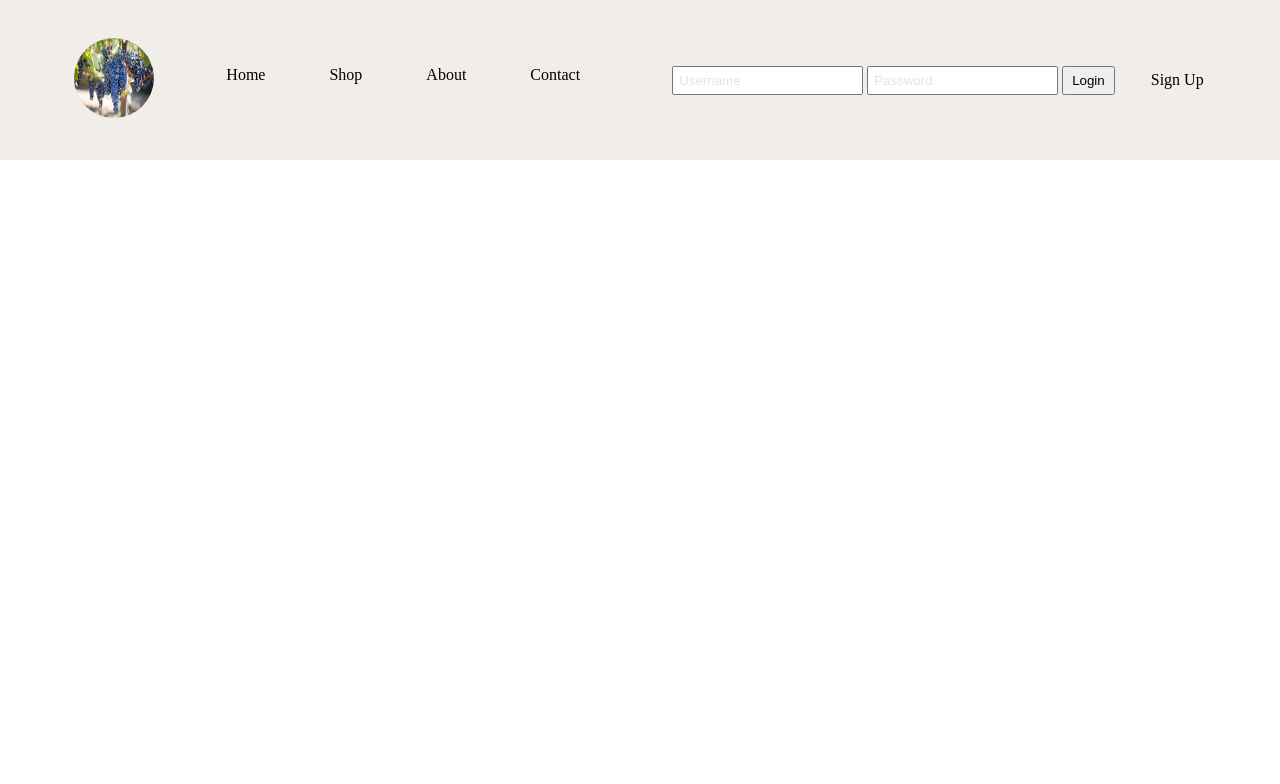
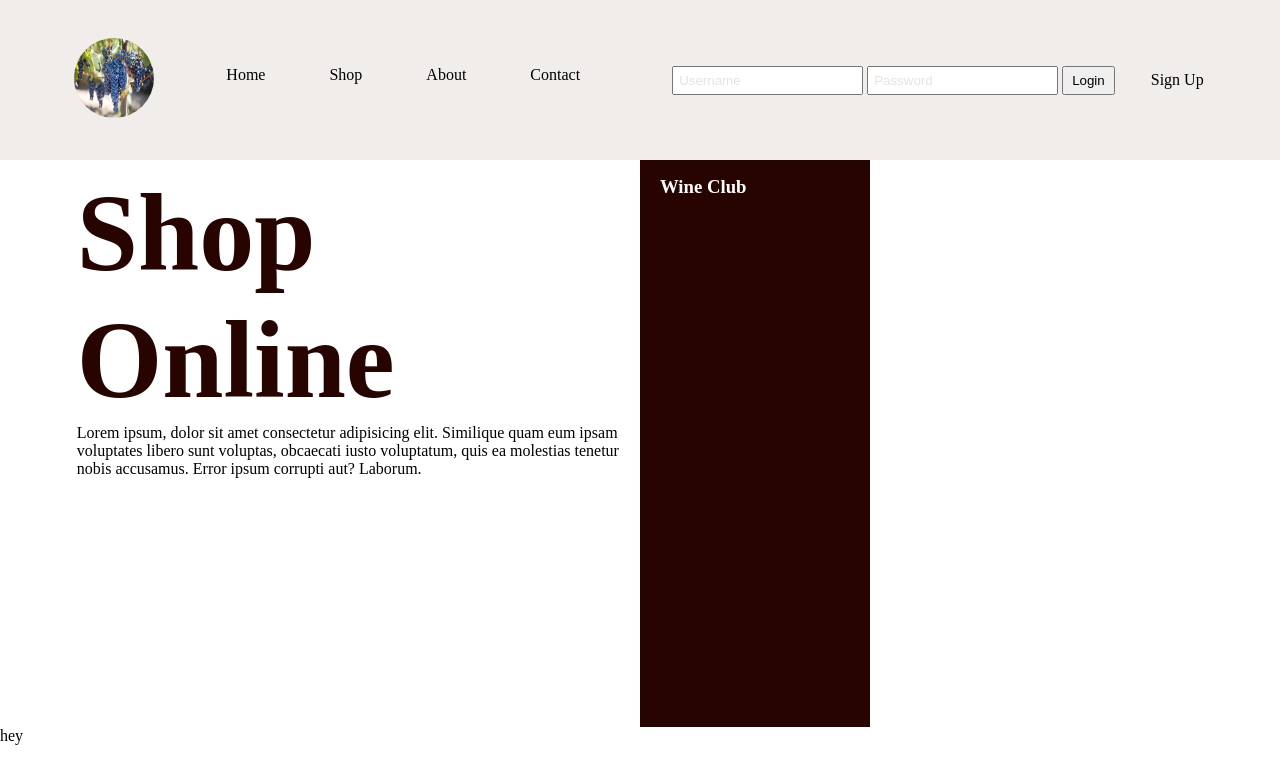
Before and after one commit to VergilKellley/delgadoWines, a PHP site: page /shop.php in a window 1280 px wide. Shown: the top 784 px of the page. Run offline with PHP 8.4, Linux system fonts and the light colour scheme.

Commit message:
added text to first container shop page

```diff
--- a/shop.php
+++ b/shop.php
@@ -1,9 +1,16 @@
 <?php
   require 'includes/header.inc.php';
 ?>
-<div>
-    <h2>Coming Soon</h2>
-</div>
+<section class="first-shopping-page-container">
+  <div class="shop-online-text">
+    <h2>Shop</h2><h2>Online</h2>
+    <p>Lorem ipsum, dolor sit amet consectetur adipisicing elit. Similique quam eum ipsam voluptates libero sunt voluptas, obcaecati iusto voluptatum, quis ea molestias tenetur nobis accusamus. Error ipsum corrupti aut? Laborum.</p>
+  </div>
+  <div class="shop-online-box">
+    <h3>Join Our<br> Wine Club</h3>
+  </div>
+
+</section>
 
 <?php
   require 'includes/footer.inc.php';
```
